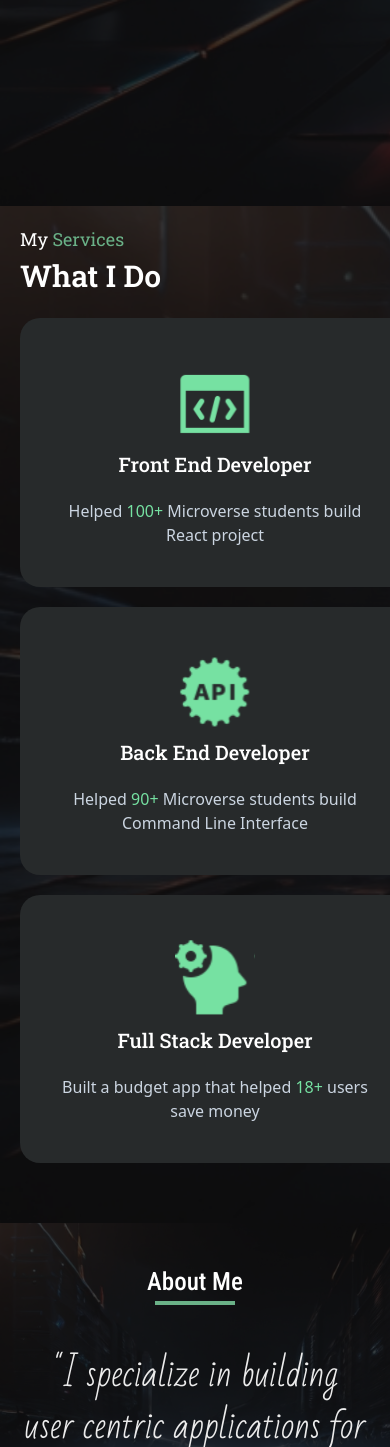
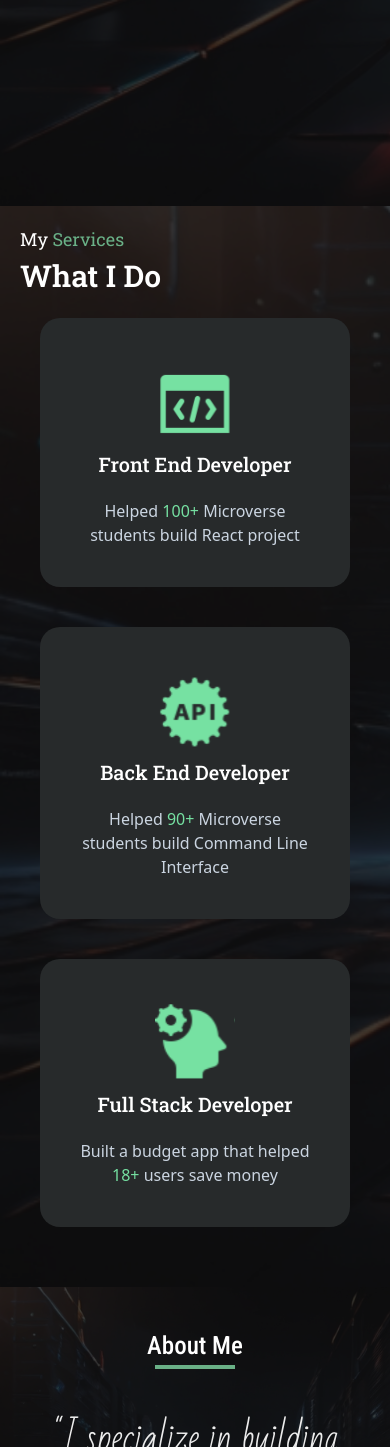
Before and after one commit to Ayokunnumi1/ayokunnumi-portfolio, a React (Create React App) app: page / in a window 390 px wide. Shown: the part 638-2085 px from the top of the page. Built offline with nearby package versions, Linux system fonts and the light colour scheme.

Commit message:
Include css transform styling

```diff
--- a/src/component/MyServices.js
+++ b/src/component/MyServices.js
@@ -1,4 +1,4 @@
-import useVisibilityObserver from '../hooks/useVisibilityObserver';
+import useVisibilityObserver from "../hooks/useVisibilityObserver";
 import FrontendImg from "../assets/images/frontend.svg";
 import BackendImg from "../assets/images/backend.svg";
 import FullStackImg from "../assets/images/fullStack.svg";
@@ -7,17 +7,19 @@ import "../app.css";
 const MyServices = () => {
   const [addToRef] = useVisibilityObserver();
 
-
   return (
     <section className="bg-home-pg-bg-image bg-no-repeat bg-cover text-white pb-10">
-      <div className="relative z-10 md:px-10 lg:px-20">
+      <div className="relative z-10 lg:px-20">
         <h3 className="my-services px-5 pt-5">
           <span>My </span>
           <span className="text-custom-green">Services</span>
         </h3>
         <h3 className="what-i-do mx-5 mt-0">What I Do</h3>
-        <article className="sm:flex flex-col justify-center items-center md:flex-row text-center">
-          <div ref={addToRef} className="bg-custom-black border-radius flex flex-col justify-center items-center p-10 m-5 md:p-2 container">
+        <article className="flex flex-col justify-center items-center md:flex-row text-center mx-10">
+          <div
+            ref={addToRef}
+            className="zoom-out bg-custom-black border-radius flex flex-col justify-center items-center p-10 m-5 md:p-2 container"
+          >
             <img src={FrontendImg} alt="frontend" className="myServiceImg" />
             <h4 className="my-service-title md:text-nowrap">
               Front End Developer
@@ -31,7 +33,10 @@ const MyServices = () => {
               Microverse students build React project
             </p>
           </div>
-          <div ref={addToRef} className="bg-custom-black border-radius flex flex-col justify-center items-center p-10 m-5 md:p-2 container">
+          <div
+            ref={addToRef}
+            className="zoom-out bg-custom-black border-radius flex flex-col justify-center items-center p-10 m-5 md:p-2 container"
+          >
             <img src={BackendImg} alt="Backend" className="myServiceImg" />
             <h4 className="my-service-title md:text-nowrap">
               Back End Developer
@@ -42,7 +47,10 @@ const MyServices = () => {
               build Command Line Interface
             </p>
           </div>
-          <div ref={addToRef} className="bg-custom-black border-radius flex flex-col justify-center items-center p-10 m-5 md:p-2 container">
+          <div
+            ref={addToRef}
+            className="zoom-out bg-custom-black border-radius flex flex-col justify-center items-center p-10 m-5 md:p-2 container"
+          >
             <img src={FullStackImg} alt="full stack" className="myServiceImg" />
             <h4 className="my-service-title md:text-nowrap">
               Full Stack Developer
```
